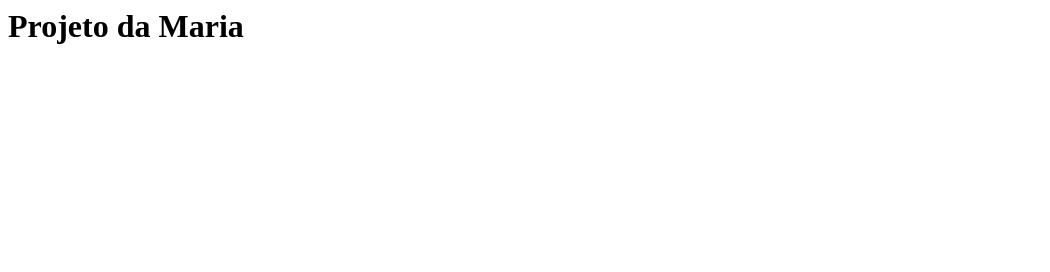
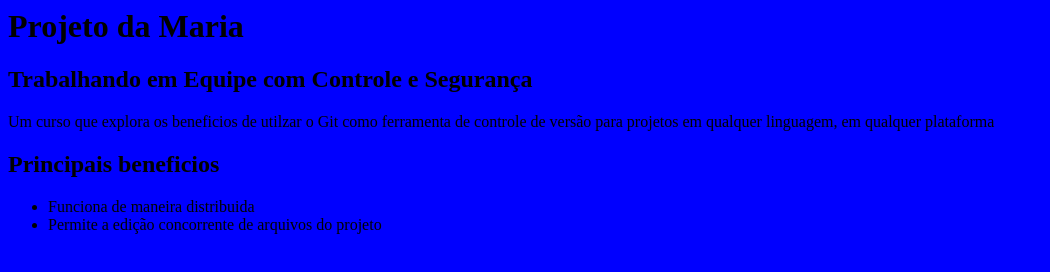
Before and after one commit to MariaFullArm/meu-site, a plain HTML site: page index.html in a window 1280 px wide. Shown: the whole page, without its empty margins (0-1050 px from the left). Drawn offline with Linux system fonts and the light colour scheme.

Commit message:
Inicio do Design

```diff
--- /dev/null
+++ b/estilo.css
@@ -0,0 +1,3 @@
+body {
+	background-color: blue;
+}
--- a/index.html
+++ b/index.html
@@ -1,8 +1,17 @@
 <html>
 	<head>
-
+		<link rel="stylesheet" href="estilo.css">
 	</head>
 	<body>
 		<h1>Projeto da Maria</h1>
+		<h2>Trabalhando em Equipe com Controle e Segurança</h2>
+		<p>
+			Um curso que explora os beneficios de utilzar o Git como ferramenta de controle de versão para projetos em qualquer linguagem, em qualquer plataforma
+		</p>
+		<h2> Principais beneficios</h2>
+		<ul>
+			<li>Funciona de maneira distribuida</li>
+			<li>Permite a edição concorrente de arquivos do projeto</li>
+		</ul>
 	</body>
 </html>
```
